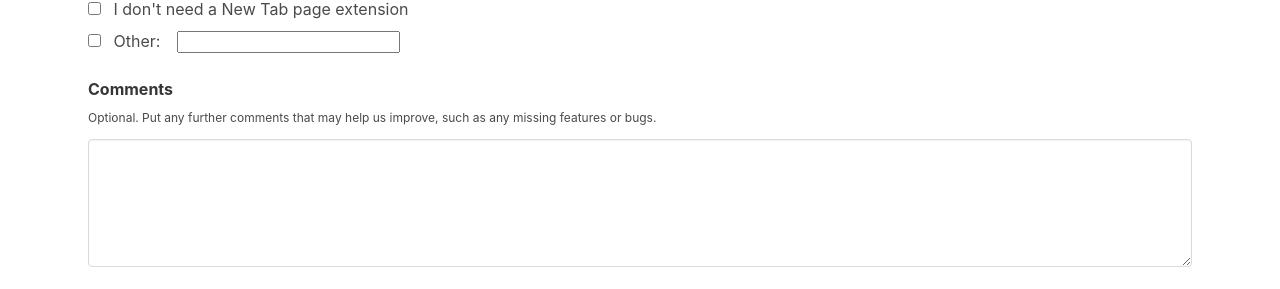
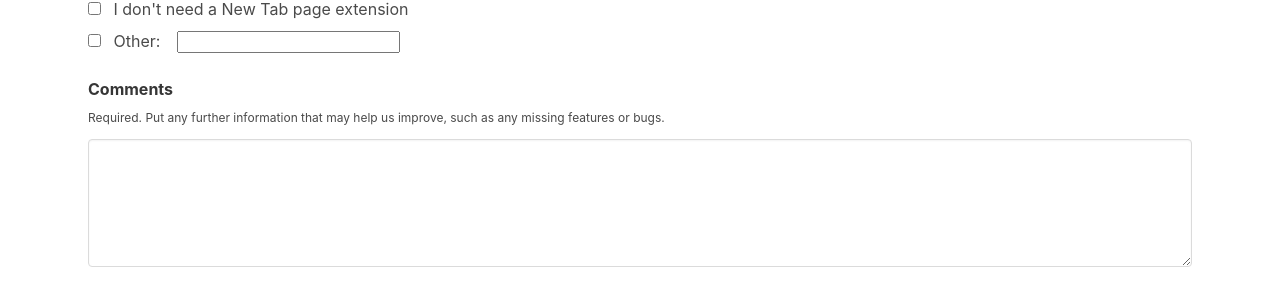
Before and after one commit to rubenwardy/renewedtab_website, a Jekyll site: the page built from uninstall.html, in a window 1280 px wide. Shown: the part 365-654 px from the top of the page. Built offline with Jekyll 4.4.1, drawn with Linux system fonts in a browser that asks for light colours.

Commit message:
Make comments required in uninstall form

```diff
--- a/uninstall.html
+++ b/uninstall.html
@@ -46,11 +46,11 @@
 	<div class="field mt-5">
 		<label class="label">Comments</label>
 		<p class="help">
-			Optional. Put any further comments that may help us improve, such as
+			Required. Put any further information that may help us improve, such as
 			any missing features or bugs.
 		</p>
 		<div class="control">
-			<textarea class="textarea" name="comments"></textarea>
+			<textarea class="textarea" name="comments" required minlength="3"></textarea>
 		</div>
 	</div>
 
```
